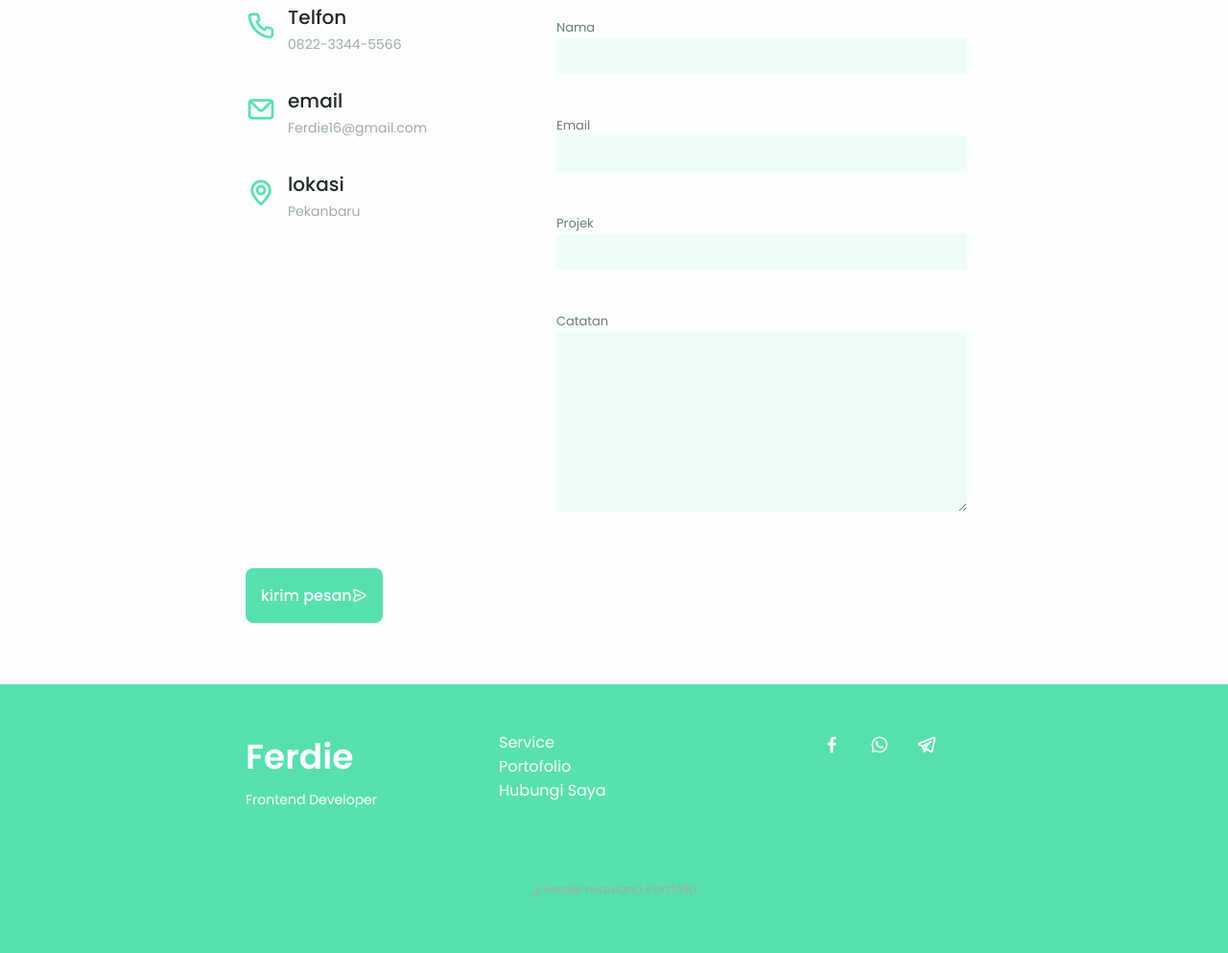
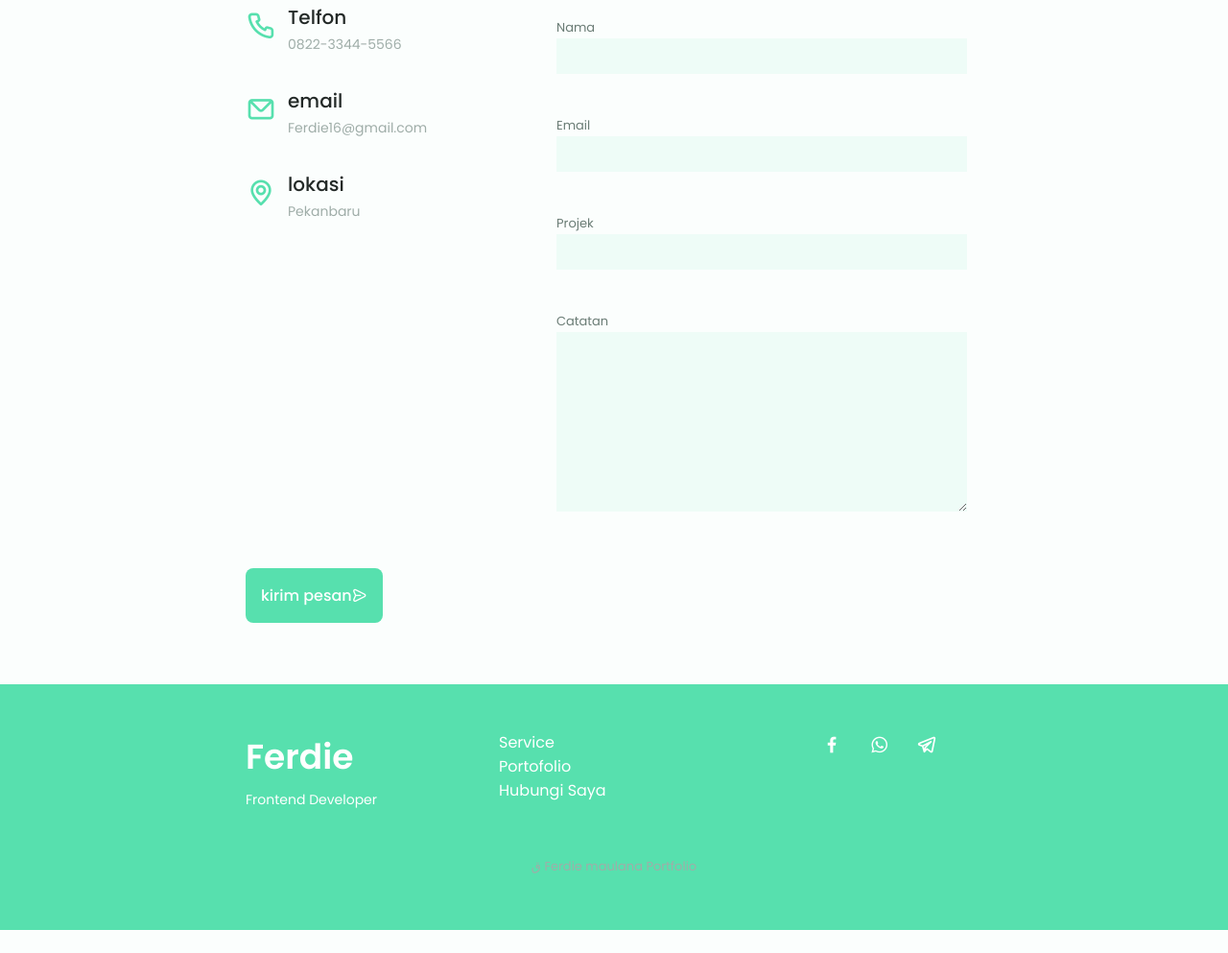
Before and after one commit to Ferdie12/Ferdie12.github.io, a plain HTML site: page index.html in a window 1280 px wide. Shown: the part 5670-6663 px from the top of the page at 96% size. After the commit the page ends 6639 px from the top, so only its background shows below. Drawn offline with nearby package versions, Linux system fonts and the light colour scheme.

Commit message:
mengubah style

```diff
--- a/assets/css/styles.css
+++ b/assets/css/styles.css
@@ -1243,9 +1243,6 @@ img{
         justify-self: flex-end;
     }
 
-    .footer__copy{
-        margin-top: 4.5rem;
-    }
 
 }
 
```
